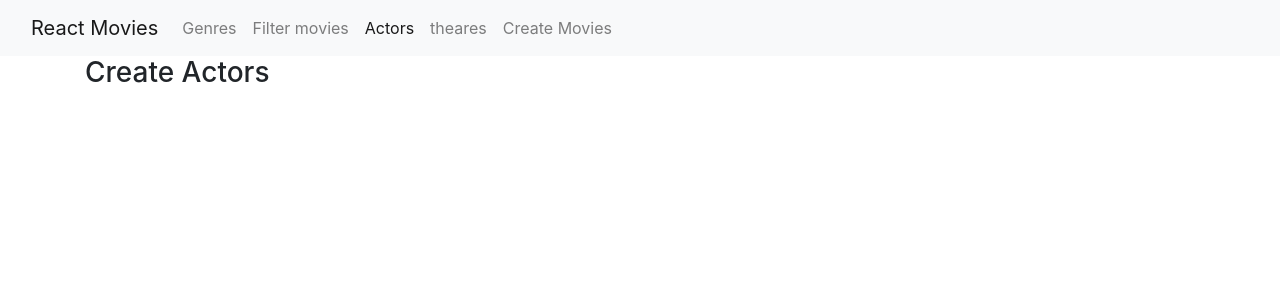
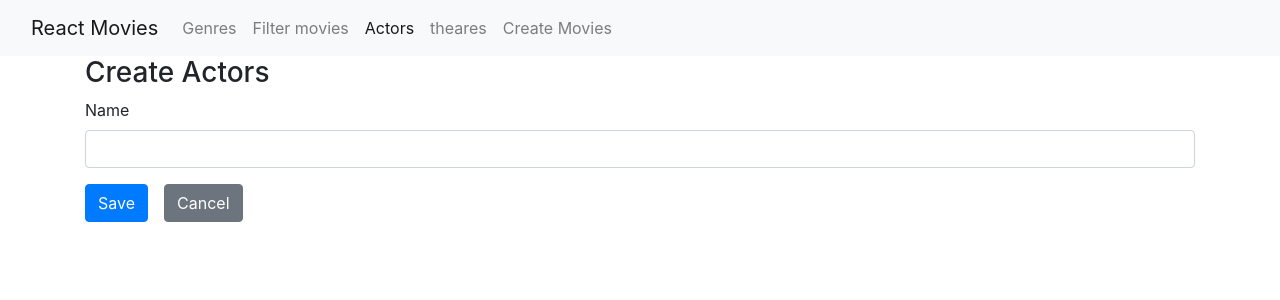
Before and after one commit to kibel00/react-movies, a React (Create React App) app: page /actors/create in a window 1280 px wide. Shown: the top 300 px of the page. Built offline with nearby package versions, Linux system fonts and the light colour scheme.

Commit message:
Actor Form

```diff
--- a/src/actors/ActorsCreate.tsx
+++ b/src/actors/ActorsCreate.tsx
@@ -1,7 +1,10 @@
+import ActorsForm from "./ActorsForm";
+
 export default function ActorsCreate() {
     return (
         <>
             <h3>Create Actors</h3>
+            <ActorsForm model={{ name: '', birthDate: undefined }} onSubmit={values => console.log(values)} />
         </>
     )
 }
--- a/src/actors/ActorsEdit.tsx
+++ b/src/actors/ActorsEdit.tsx
@@ -1,7 +1,10 @@
+import ActorsForm from "./ActorsForm";
+
 export default function ActorsEdit() {
     return (
         <>
             <h3>Edit Actors</h3>
+            <ActorsForm model={{ name: 'Tom Holland', birthDate: new Date('1996-06-01-T:00:00:00') }} onSubmit={values => console.log(values)} />
         </>
     )
 }
--- /dev/null
+++ b/src/actors/ActorsForm.tsx
@@ -0,0 +1,33 @@
+import { Form, Formik, FormikHelpers } from "formik";
+import { actorCreateDTO } from "./actors.model";
+import FormGroupText from "../utils/FormGroupText";
+import Button from "../utils/Button";
+import { Link } from "react-router-dom";
+import * as Yup from 'yup';
+
+export default function ActorsForm(props: actorsFormProps) {
+    return (
+        <>
+            <Formik initialValues={props.model} onSubmit={props.onSubmit}
+                validationSchema={Yup.object({
+                    name: Yup.string().required('This field is required').firstCapLetter()
+                })}
+            >
+
+                {(formikProps) => (
+                    <Form>
+                        <FormGroupText field="name" label="Name" />
+                        <Button disabled={formikProps.isSubmitting} type="submit">Save</Button>
+                        <Link className="btn btn-secondary" to="/actors">Cancel</Link>
+                    </Form>
+                )}
+            </Formik>
+        </>
+    )
+}
+
+
+interface actorsFormProps {
+    model: actorCreateDTO;
+    onSubmit(values: actorCreateDTO, action: FormikHelpers<actorCreateDTO>): void;
+}
--- /dev/null
+++ b/src/actors/actors.model.d.ts
@@ -0,0 +1,4 @@
+export interface actorCreateDTO {
+    name: string;
+    birthDate?: Date;
+}
--- a/src/utils/Button.tsx
+++ b/src/utils/Button.tsx
@@ -18,5 +18,5 @@
 Button.defaultProps = {
     type: "button",
     disabled: false,
-    className: "btn btn-secondary"
+    className: "btn btn-primary"
 }
```
